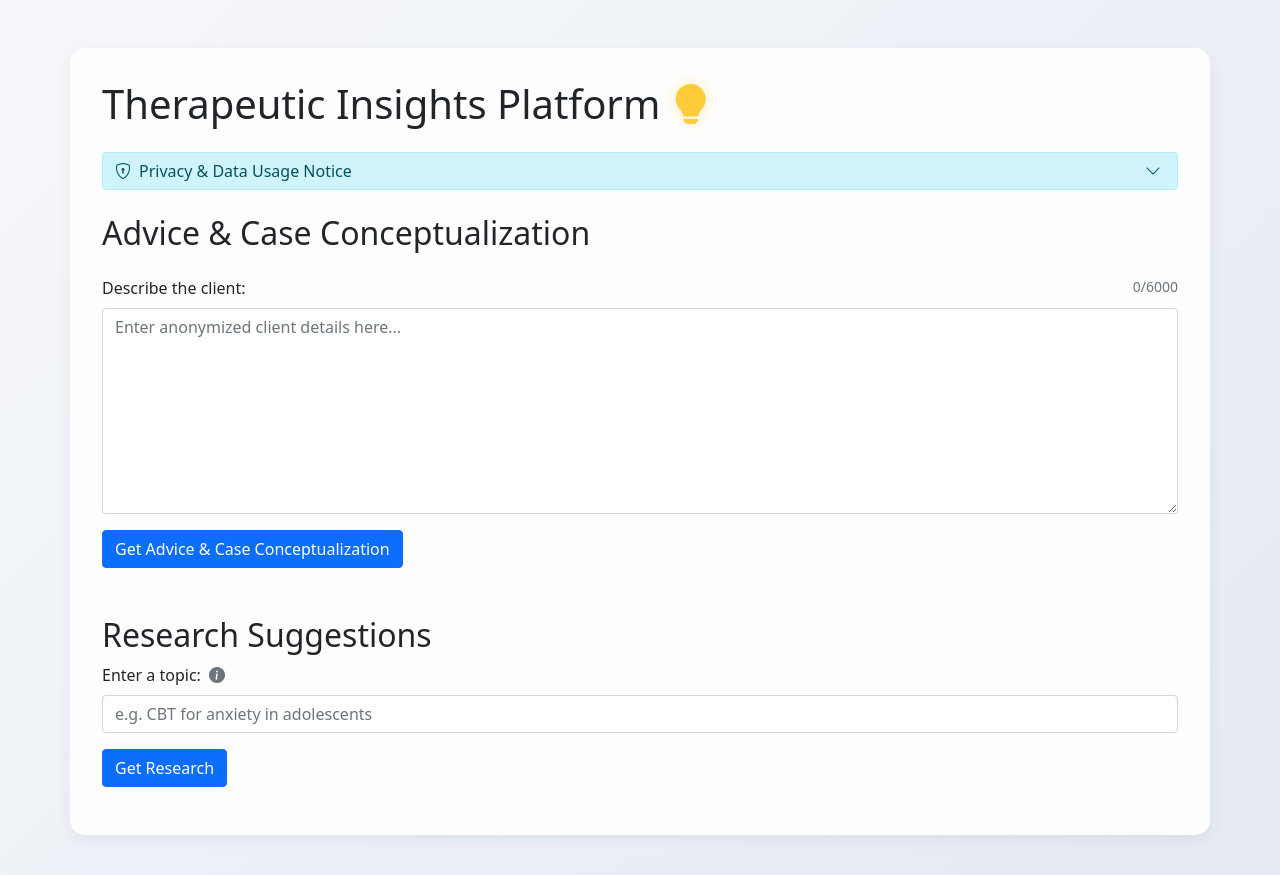
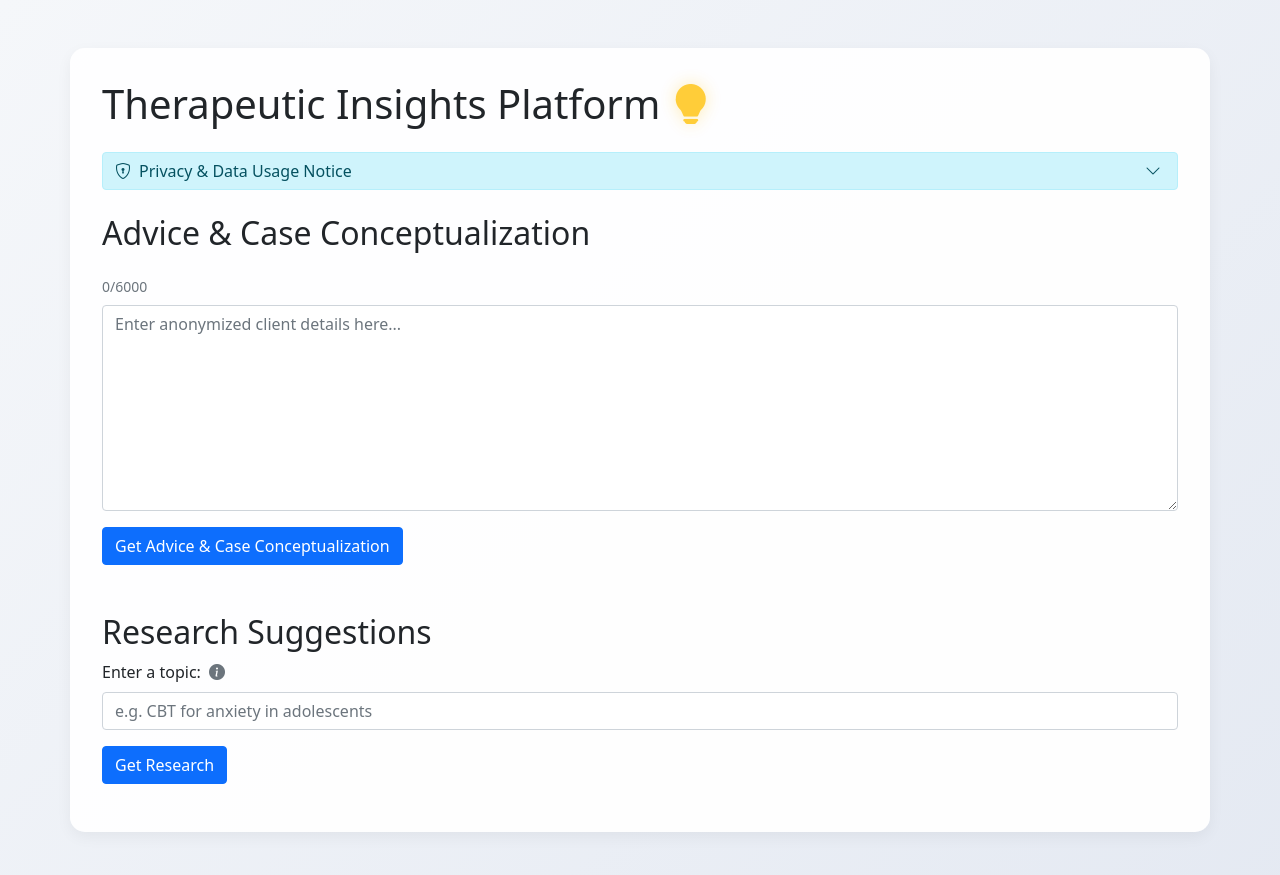
Before and after one commit to slimtomatillo/therapeutic-insights-platform, a Flask app: page / in a window 1280 px wide. Shown: the top 875 px of the page. Run offline with Flask 3, Linux system fonts and the light colour scheme; some libraries are stand-ins or nearby versions.

Commit message:
Remove redundant text

```diff
--- a/templates/index.html
+++ b/templates/index.html
@@ -135,7 +135,6 @@
             <form id="concept-form" @submit.prevent="generateConcept()">
                 <div class="mb-3">
                     <label for="userInput" class="form-label d-flex justify-content-between">
-                        <span>Describe the client:</span>
                         <small x-text="characterCount + '/' + maxChars"
                                :class="characterCount > maxChars ? 'text-danger' : 'text-muted'">
                         </small>
```
